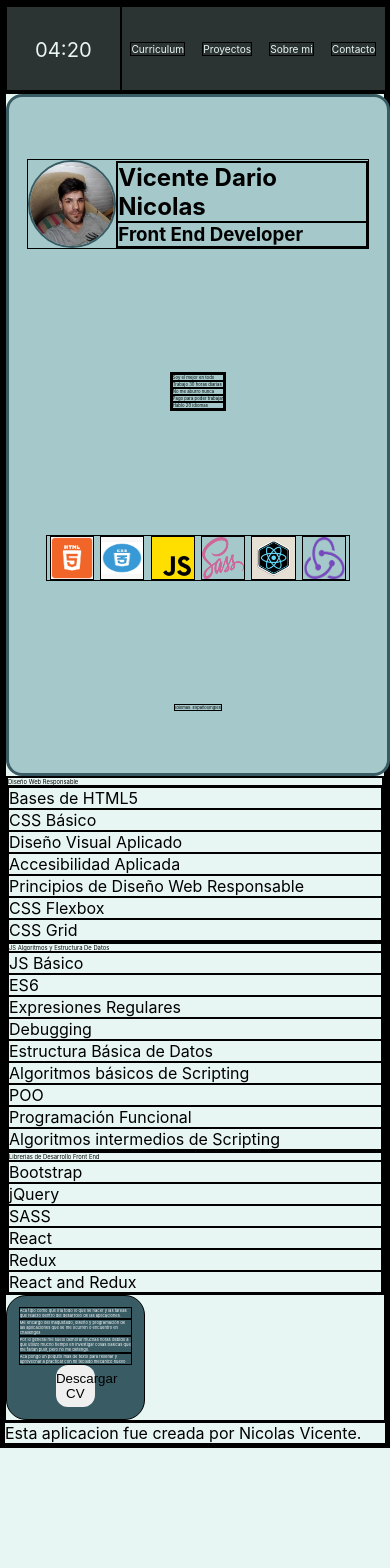
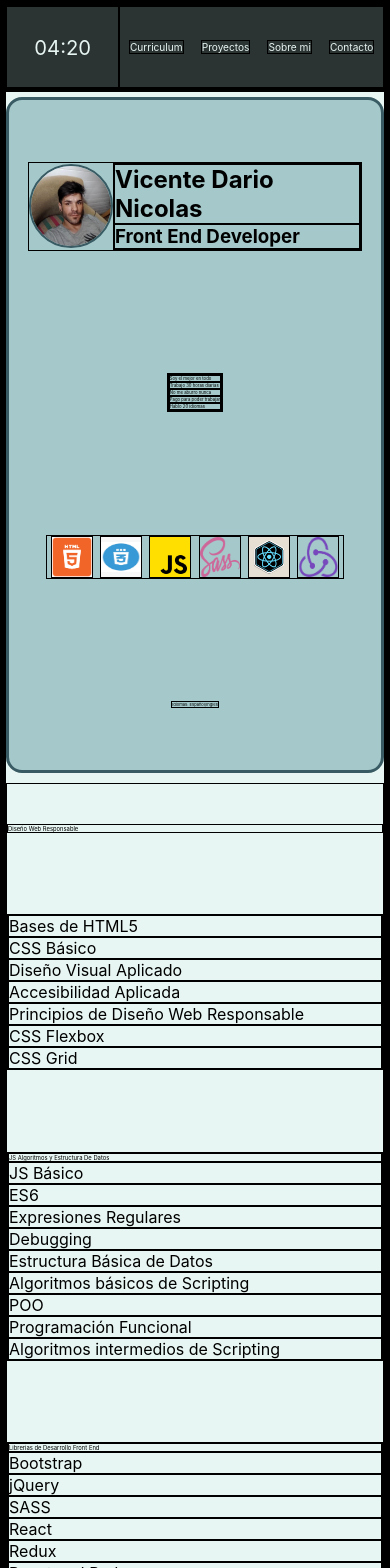
Before and after one commit to nicovicarg/PortafolioPersonal, a React (Create React App) app: page / in a window 390 px wide. Shown: the top 1568 px of the page. Before the commit the page ends 1448 px from the top, so only its background shows below. Built offline with nearby package versions, Linux system fonts and the light colour scheme.

Commit message:
haciendo mas arreglos

```diff
--- a/src/Components/Curriculum/Curriculum.css
+++ b/src/Components/Curriculum/Curriculum.css
@@ -4,6 +4,7 @@
   *{
     margin: 0px;
     padding: 0px;
+    box-sizing: border-box;
   }
   #curriculum-container {
     display: flex;
@@ -19,12 +20,22 @@
     justify-content: space-around;
     align-items: center;
     width: 30%;
+    margin-top: 5px;
+    margin-bottom: 10px
+  }
+  #partes{
+    height: 100vh;
+    display: flex;
+    flex-direction: column;
+    justify-content: space-around;
   }
   #partetres {
     border-radius: 20px;
     padding: 3vw;
     background-color: #395B64;
     color: white ;
+    width: 100%;
+    height: 100vh;
   }
   #btn {
     width: 10vw;
```
